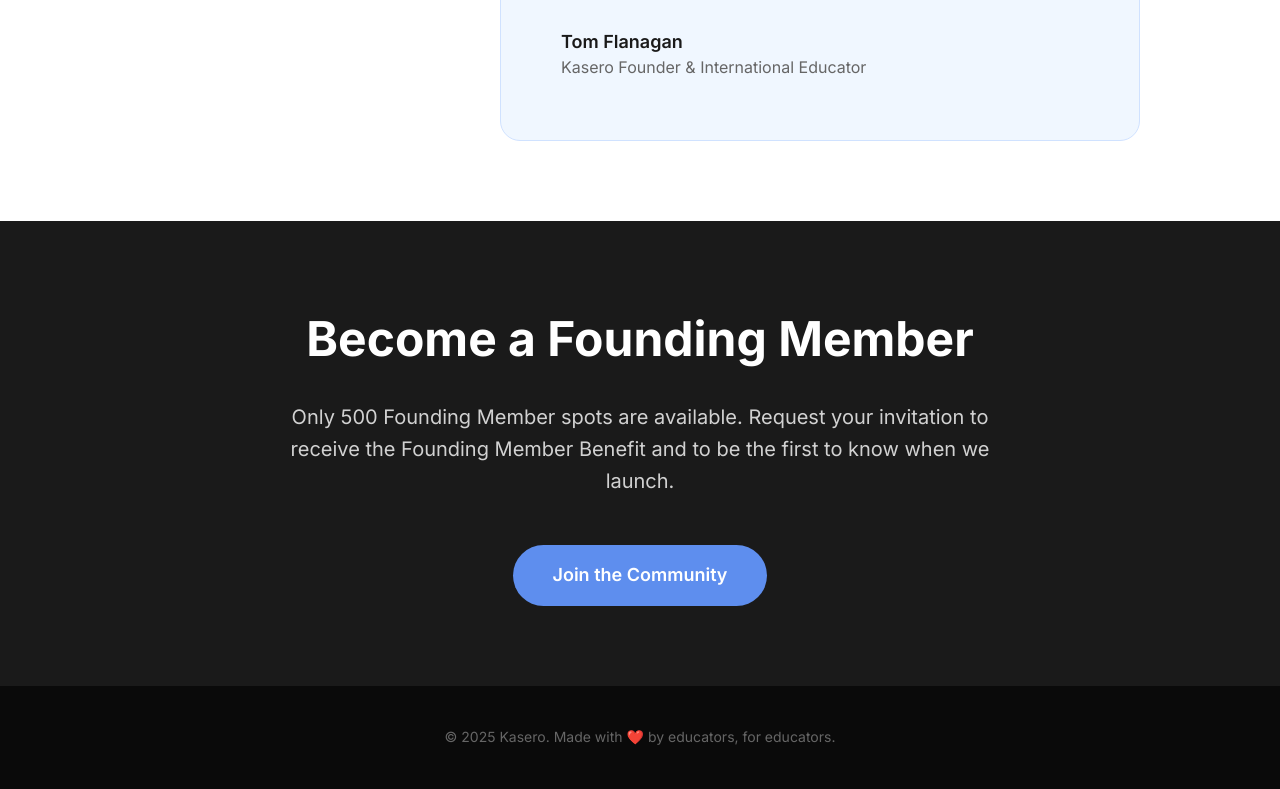
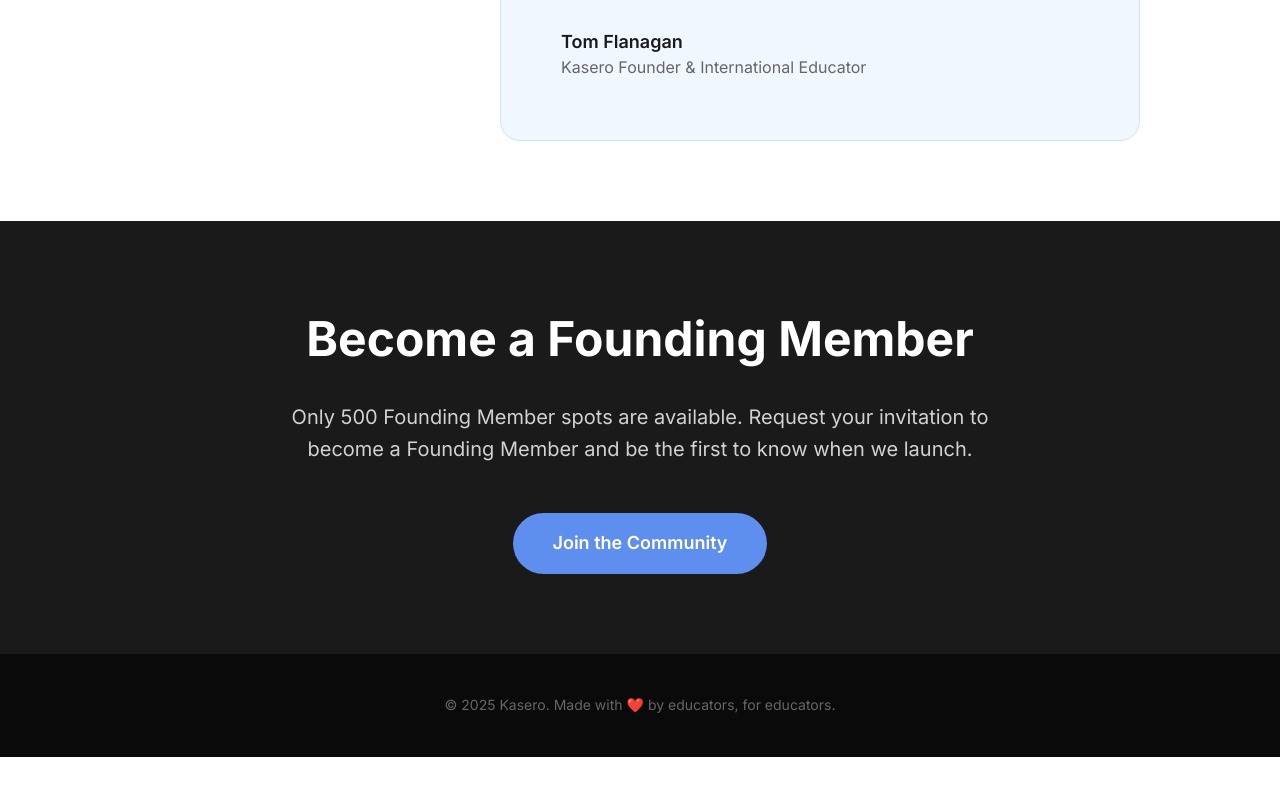
Before and after one commit to tflanag1/kasero-landing-page, a plain HTML site: page index.html in a window 1280 px wide. Shown: the part 4594-5383 px from the top of the page. After the commit the page ends 5351 px from the top, so only its background shows below. Drawn offline with Linux system fonts and the light colour scheme; a script that the page names is missing.

Commit message:
Become a Founding Member edit2
Revised wording.

```diff
--- a/index.html
+++ b/index.html
@@ -968,7 +968,7 @@
     <section class="cta-section" id="signup">
     <div class="container">
         <h2>Become a Founding Member</h2>
-        <p style="max-width: 700px; margin: 0 auto 48px;">Only 500 Founding Member spots are available. Request your invitation to receive the Founding Member Benefit and to be the first to know when we launch.</p>
+        <p style="max-width: 700px; margin: 0 auto 48px;">Only 500 Founding Member spots are available. Request your invitation to become a Founding Member and be the first to know when we launch.</p>
         <a href="#" class="cta-button js-open-modal">Join the Community</a>
     </div>
 </section>
```
